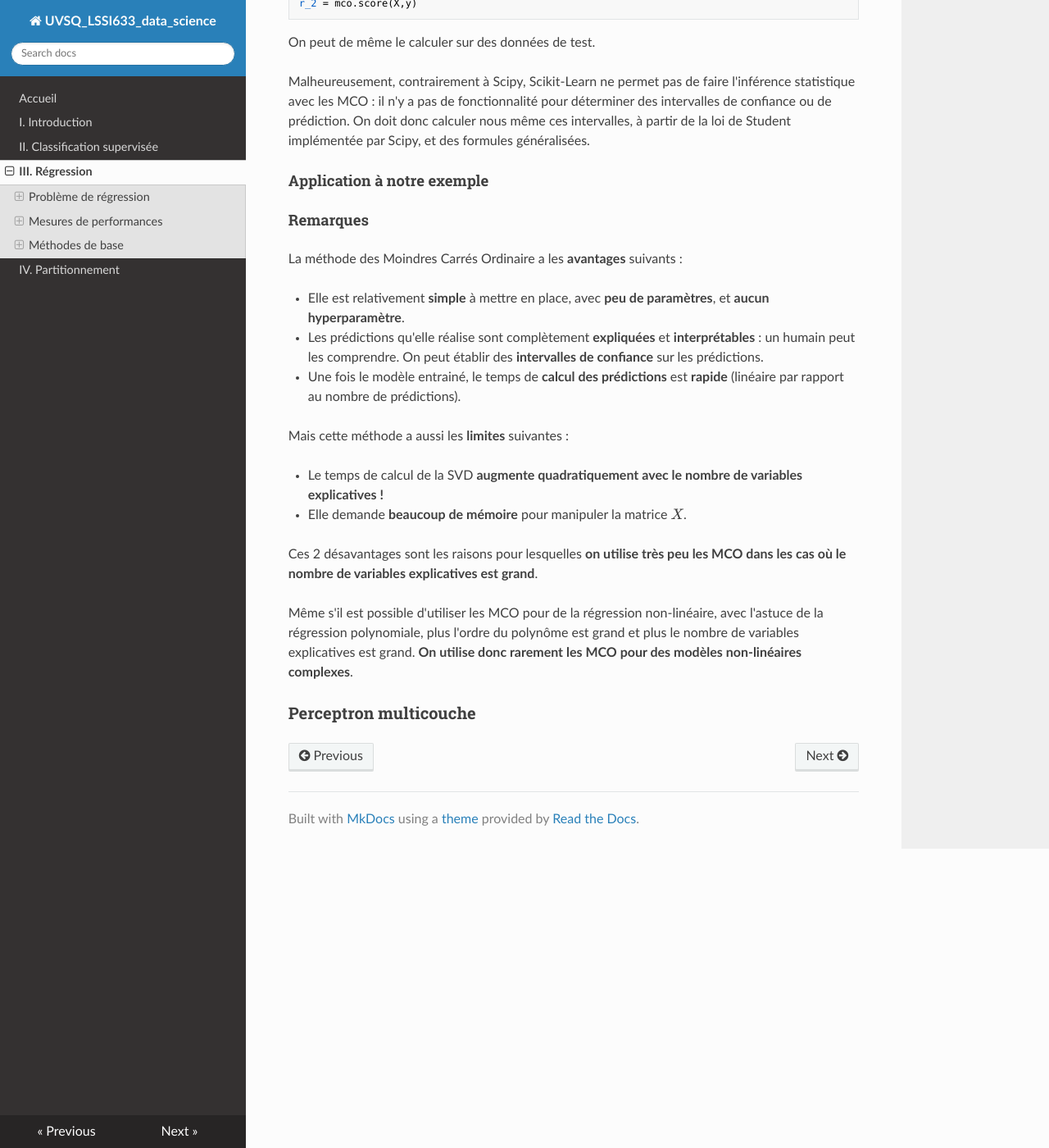
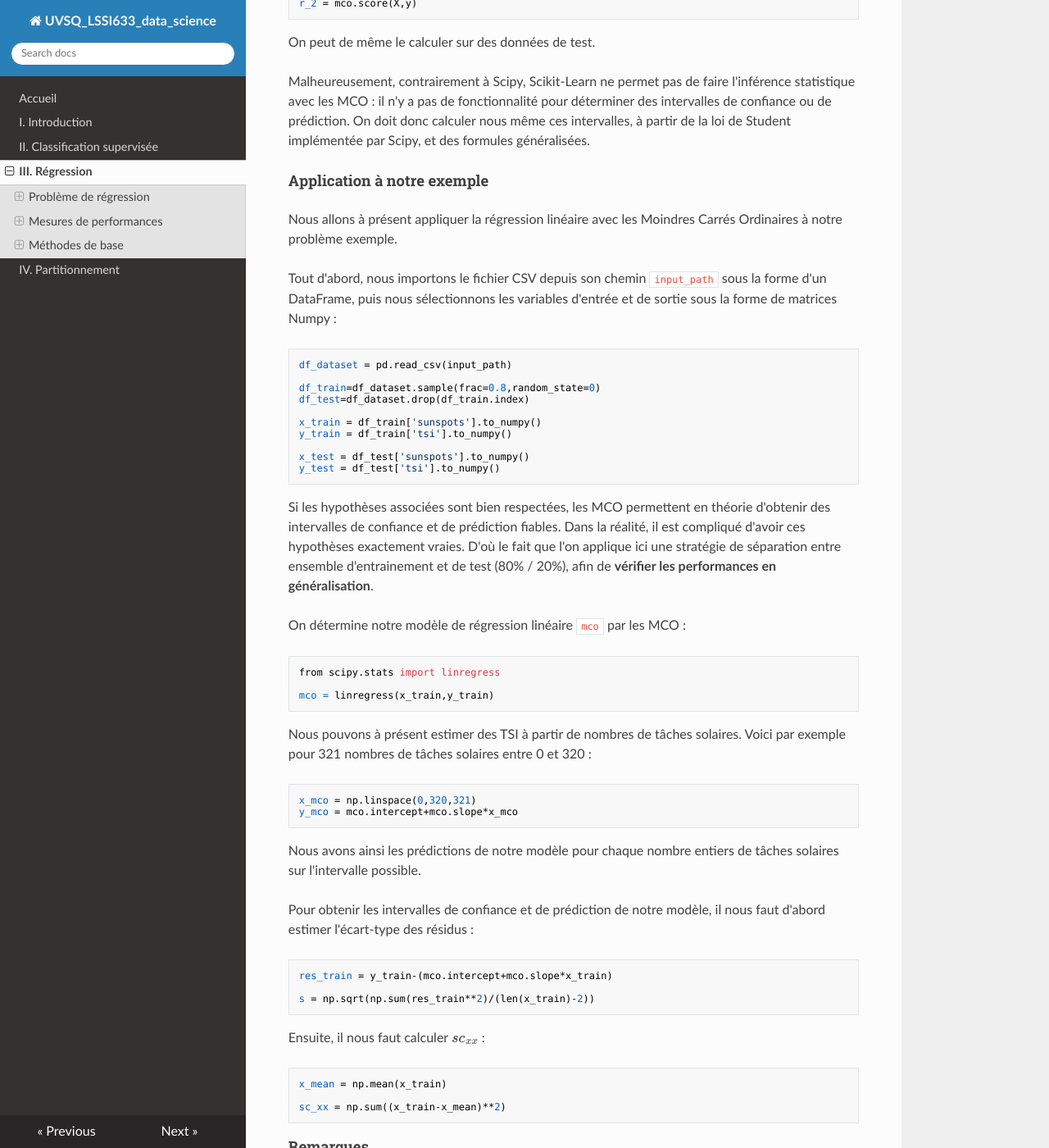
Before and after one commit to NicOudart/UVSQ_LSSI633_data_science, an MkDocs documentation site: the page built from docs/Chap3_Regression.md, in a window 1280 px wide and 1400 px high, scrolled down 21838 px. Shown: the whole window at 82% size. Built offline with MkDocs 1.6.1, drawn with Linux system fonts in a browser that asks for light colours; nearby versions of some CDN libraries.

Commit message:
-Progress on Chapter 3. -Minor addition to Chapter 1.

```diff
--- a/docs/Chap3_Regression.md
+++ b/docs/Chap3_Regression.md
@@ -699,6 +699,63 @@ On doit donc calculer nous même ces intervalles, à partir de la loi de Student
 
 #### Application à notre exemple
 
+Nous allons à présent appliquer la régression linéaire avec les Moindres Carrés Ordinaires à notre problème exemple.
+
+Tout d'abord, nous importons le fichier CSV depuis son chemin `input_path` sous la forme d'un DataFrame, puis nous sélectionnons les variables d'entrée et de sortie sous la forme de matrices Numpy :
+
+~~~
+df_dataset = pd.read_csv(input_path)
+
+df_train=df_dataset.sample(frac=0.8,random_state=0)
+df_test=df_dataset.drop(df_train.index)
+
+x_train = df_train['sunspots'].to_numpy()
+y_train = df_train['tsi'].to_numpy()
+
+x_test = df_test['sunspots'].to_numpy()
+y_test = df_test['tsi'].to_numpy()
+~~~
+
+Si les hypothèses associées sont bien respectées, les MCO permettent en théorie d'obtenir des intervalles de confiance et de prédiction fiables.
+Dans la réalité, il est compliqué d'avoir ces hypothèses exactement vraies.
+D'où le fait que l'on applique ici une stratégie de séparation entre ensemble d'entrainement et de test (80% / 20%), afin de **vérifier les performances en généralisation**.
+
+On détermine notre modèle de régression linéaire `mco` par les MCO :
+
+~~~
+from scipy.stats import linregress
+
+mco = linregress(x_train,y_train)
+~~~
+
+Nous pouvons à présent estimer des TSI à partir de nombres de tâches solaires.
+Voici par exemple pour 321 nombres de tâches solaires entre 0 et 320 :
+
+~~~
+x_mco = np.linspace(0,320,321)
+y_mco = mco.intercept+mco.slope*x_mco
+~~~
+
+Nous avons ainsi les prédictions de notre modèle pour chaque nombre entiers de tâches solaires sur l'intervalle possible.
+
+Pour obtenir les intervalles de confiance et de prédiction de notre modèle, il nous faut d'abord estimer l'écart-type des résidus :
+
+~~~
+res_train = y_train-(mco.intercept+mco.slope*x_train)
+
+s = np.sqrt(np.sum(res_train**2)/(len(x_train)-2))
+~~~
+
+Ensuite, il nous faut calculer $sc_{xx}$ :
+
+~~~
+x_mean = np.mean(x_train)
+
+sc_xx = np.sum((x_train-x_mean)**2)
+~~~
+
+
+
 #### Remarques
 
 La méthode des Moindres Carrés Ordinaire a les **avantages** suivants :
```
Also changed, not shown: docs/Chap1_Introduction.md (+2 -0 lines).
